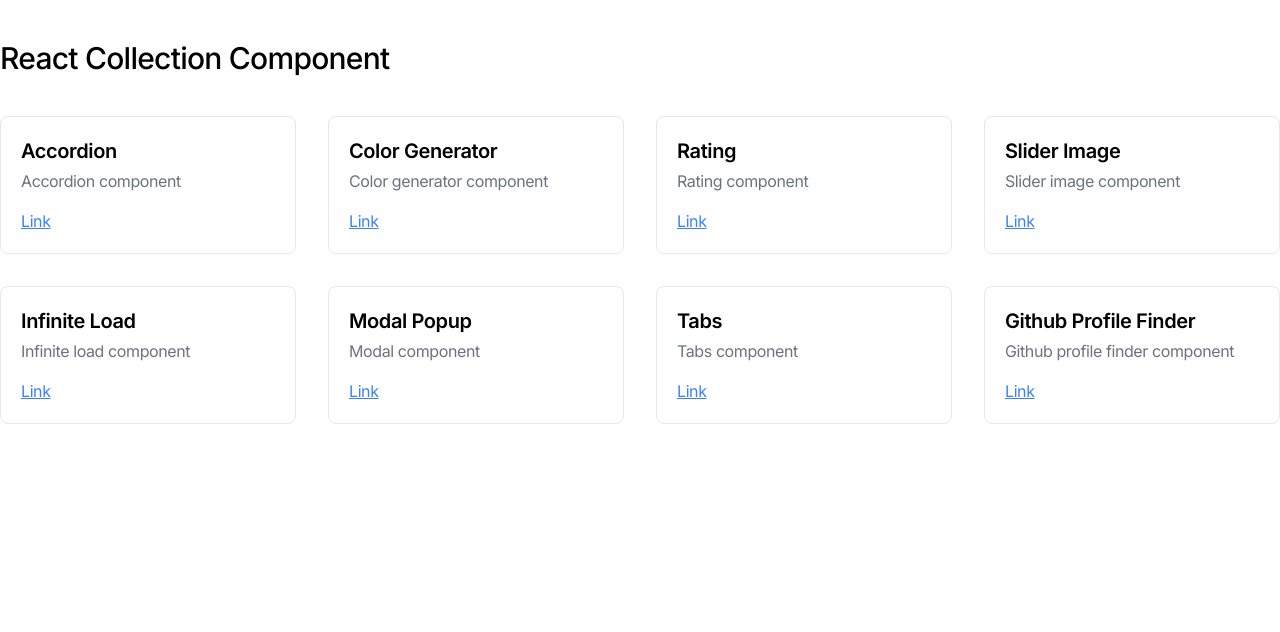
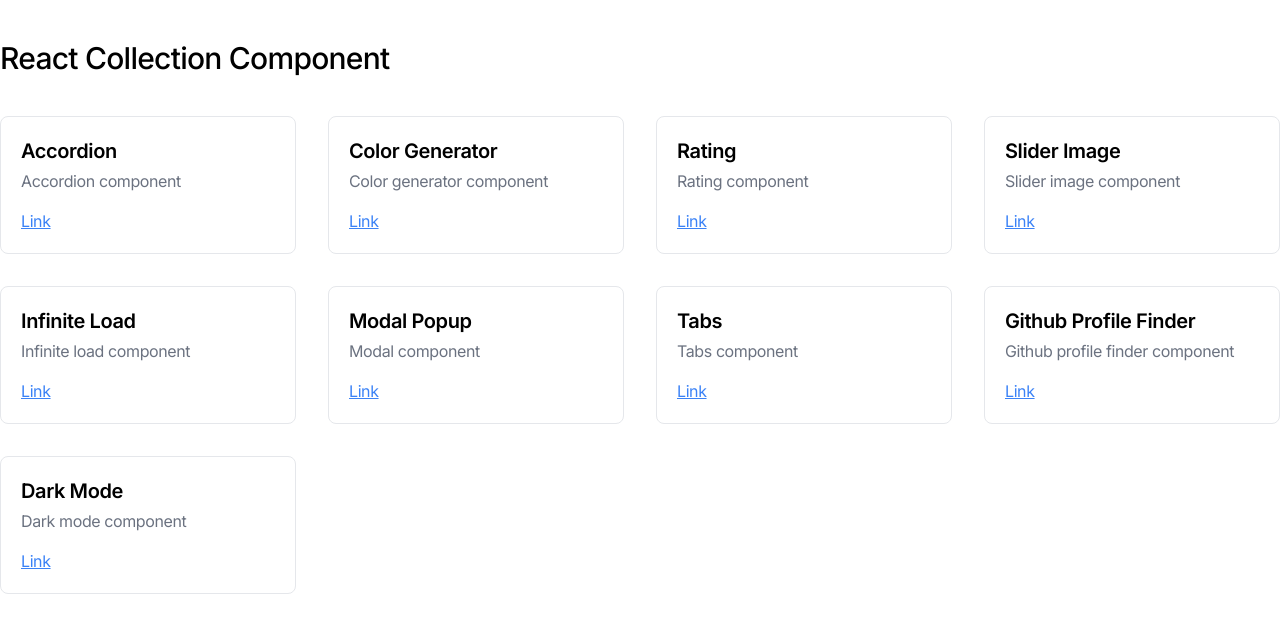
Before and after one commit to nuhptr/react-component-collection, a Next.js app: page / in a window 1280 px wide. Shown: the top 632 px of the page. Built offline with nearby package versions, Linux system fonts and the light colour scheme.

Commit message:
data: update number-page data

```diff
--- a/data/number-page.ts
+++ b/data/number-page.ts
@@ -54,4 +54,10 @@ export const numberPage: INumberPage[] = [
       description: "Github profile finder component",
       url: "/github-profile-finder",
    },
+   {
+      id: 9,
+      name: "Dark Mode",
+      description: "Dark mode component",
+      url: "/dark-mode",
+   },
 ]
```
